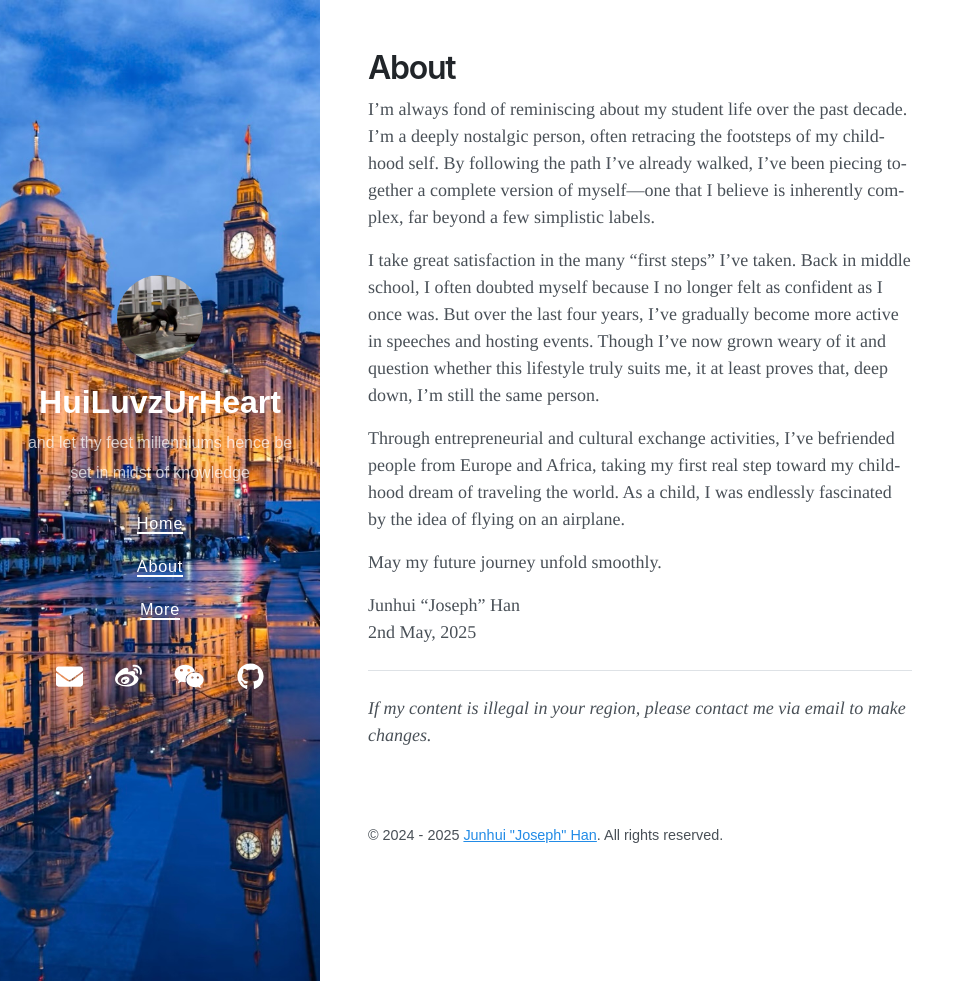
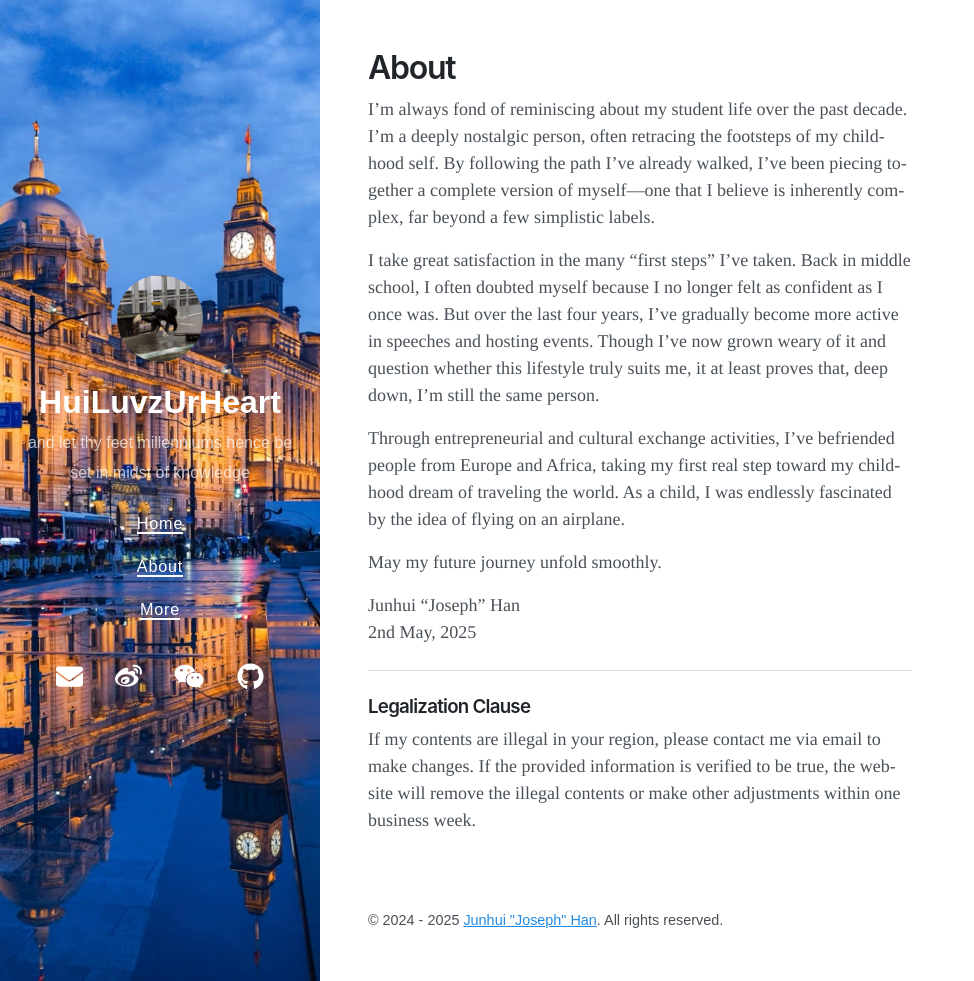
Before and after one commit to sugoijosephhan/sugoijosephhan.github.io, a Jekyll site: the page built from about.md, in a window 1280 px wide and 981 px high. Shown: the whole window, without its empty margins (0-974 px from the left). Built offline with Jekyll 4.4.1, drawn with Linux system fonts in a browser that asks for light colours; nearby versions of some CDN libraries.

Commit message:
2025/05/02/02:45 - Modified the contents.

```diff
--- a/about.md
+++ b/about.md
@@ -16,4 +16,6 @@ Junhui "Joseph" Han
 
 ---
 
-_If my content is illegal in your region, please contact me via email to make changes._
+### Legalization Clause
+
+If my contents are illegal in your region, please contact me via email to make changes. If the provided information is verified to be true, the website will remove the illegal contents or make other adjustments within one business week.
```
